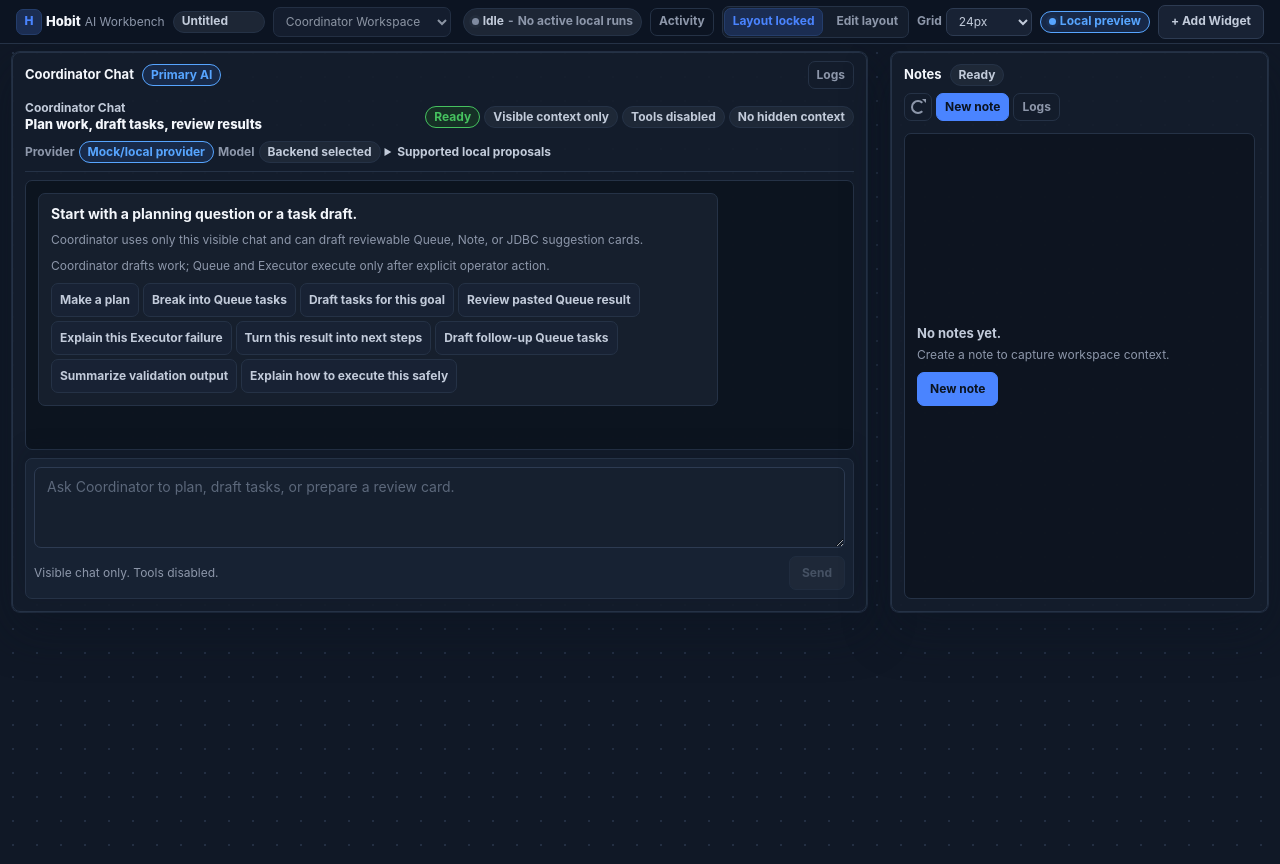
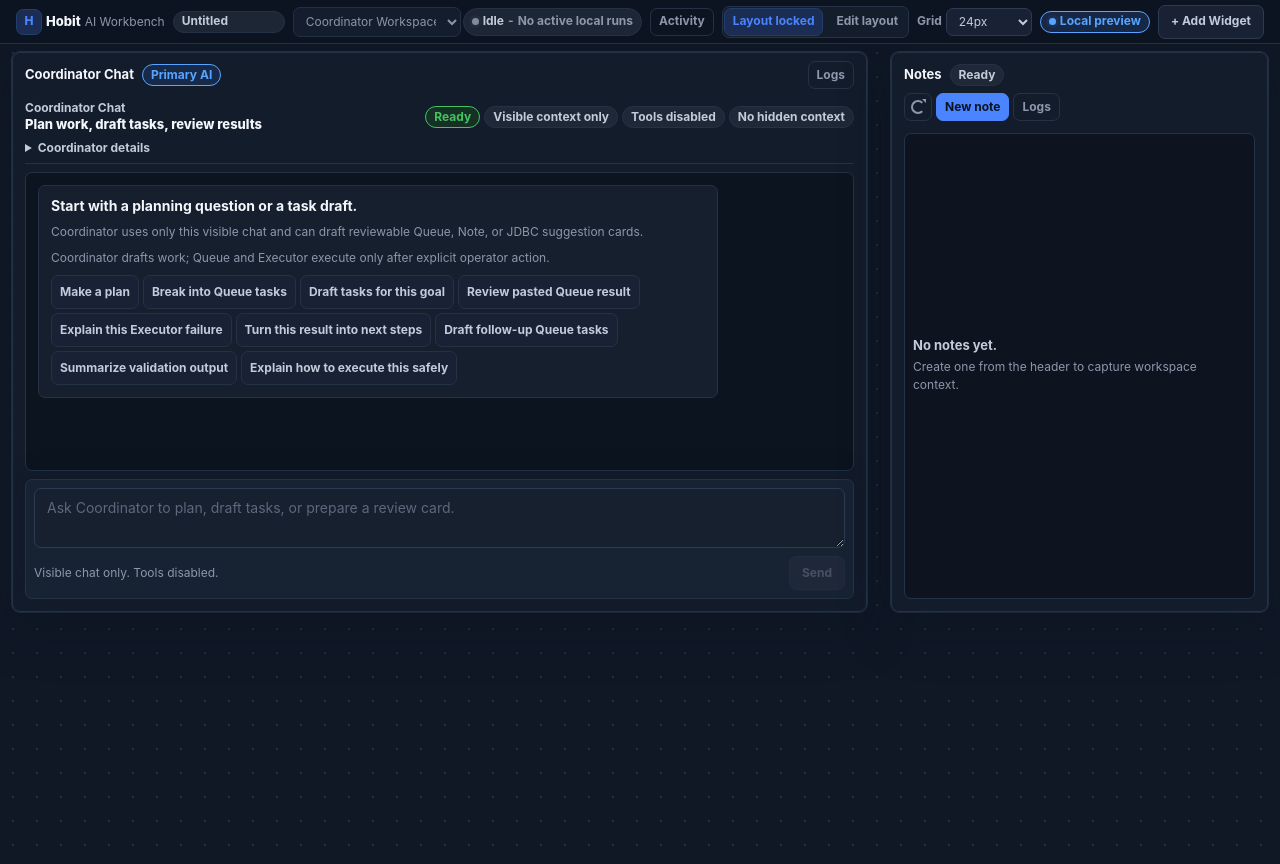
Before and after one commit to d-koshelev/Hobit, a React (Vite) app in the folder apps/desktop/frontend/: page / in a window 1280 px wide. Both pictures are taken after a click on the button "Create Workspace". Built offline with nearby package versions, Linux system fonts and the light colour scheme.

Commit message:
frontend: polish coordinator default workspace ui

```diff
--- a/apps/desktop/frontend/src/styles/components.css
+++ b/apps/desktop/frontend/src/styles/components.css
@@ -971,6 +971,10 @@
   min-width: 0;
 }
 
+.interactive-agent-provider-secondary {
+  color: var(--color-text-muted);
+}
+
 .interactive-agent-provider-disclosure summary {
   color: var(--color-text-secondary);
   cursor: pointer;
@@ -980,6 +984,10 @@
 }
 
 .interactive-agent-provider-disclosure p {
+  margin-top: var(--space-xs);
+}
+
+.interactive-agent-provider-secondary .interactive-agent-provider-row {
   margin-top: var(--space-xs);
 }
 
@@ -1139,9 +1147,9 @@
 
 .interactive-agent-provider-meta {
   margin: 0;
-  border-left: 2px solid var(--color-border-subtle);
+  border-left: 1px solid var(--color-border-subtle);
   border-radius: var(--radius-sm);
-  background: var(--color-widget-surface-raised);
+  background: transparent;
   padding: var(--space-xs);
   color: var(--color-text-muted);
   font-size: var(--text-xs);
@@ -1166,7 +1174,7 @@
 }
 
 .interactive-agent-input {
-  min-height: 72px;
+  min-height: 56px;
   padding-block: var(--space-sm);
   line-height: var(--line-normal);
   resize: vertical;
--- a/apps/desktop/frontend/src/styles/notes.css
+++ b/apps/desktop/frontend/src/styles/notes.css
@@ -202,6 +202,7 @@
 
 .notes-empty-state-compact {
   min-height: 0;
+  padding: var(--space-sm);
 }
 
 .notes-empty-state-action {
--- a/apps/desktop/frontend/src/styles/workbench-shell.css
+++ b/apps/desktop/frontend/src/styles/workbench-shell.css
@@ -99,8 +99,8 @@
 
 .workspace-pill {
   flex: 0 0 auto;
-  min-width: 92px;
-  max-width: 220px;
+  min-width: 112px;
+  max-width: 260px;
   min-height: 28px;
   overflow: hidden;
 }
--- a/apps/desktop/frontend/src/workbench/InteractiveAgentPlaceholderWidget.tsx
+++ b/apps/desktop/frontend/src/workbench/InteractiveAgentPlaceholderWidget.tsx
@@ -667,10 +667,12 @@ export function InteractiveAgentPlaceholderWidget({
                 </div>
               </div>
             </div>
-            <div
-              aria-label="Coordinator provider status"
-              className="interactive-agent-provider-row"
+            <details
+              aria-label="Coordinator provider details"
+              className="interactive-agent-provider-disclosure interactive-agent-provider-secondary"
             >
+              <summary>Coordinator details</summary>
+              <div className="interactive-agent-provider-row">
                 <span className="interactive-agent-status-label">Provider</span>
                 <Badge
                   variant={
@@ -695,13 +697,13 @@ export function InteractiveAgentPlaceholderWidget({
                 </Badge>
                 <span className="interactive-agent-status-label">Model</span>
                 <Badge variant="neutral">Backend selected</Badge>
-              <details className="interactive-agent-provider-disclosure">
-                <summary>Supported local proposals</summary>
+              </div>
               <p className="interactive-agent-text">
-                  {STATIC_PROPOSAL_TYPE_SUMMARY}. Queue and Note handoffs require approval plus a separate create action; JDBC suggestions do not execute SQL.
+                Supported local proposals: {STATIC_PROPOSAL_TYPE_SUMMARY}.
+                Queue and Note handoffs require approval plus a separate create
+                action; JDBC suggestions do not execute SQL.
               </p>
             </details>
-            </div>
           </div>
         </section>
 
@@ -755,11 +757,6 @@ export function InteractiveAgentPlaceholderWidget({
                 <p className="interactive-agent-message-role">
                   {message.role === "operator" ? "You" : "Coordinator Chat"}
                 </p>
-                {message.providerMeta ? (
-                  <Badge variant={message.providerMeta.badgeVariant}>
-                    {message.providerMeta.label}
-                  </Badge>
-                ) : null}
               </div>
               <div className="interactive-agent-message-body">
                 {renderMessageBody(message.body)}
@@ -768,7 +765,7 @@ export function InteractiveAgentPlaceholderWidget({
                 <details
                   className={`interactive-agent-provider-meta interactive-agent-provider-meta-${message.providerMeta.tone}`}
                 >
-                  <summary>Response details</summary>
+                  <summary>{message.providerMeta.label} details</summary>
                   <p>{message.providerMeta.detail}</p>
                 </details>
               ) : null}
@@ -860,7 +857,7 @@ export function InteractiveAgentPlaceholderWidget({
             onChange={(event) => setDraft(event.currentTarget.value)}
             placeholder="Ask Coordinator to plan, draft tasks, or prepare a review card."
             ref={textareaRef}
-            rows={3}
+            rows={2}
             value={draft}
           />
           <div className="interactive-agent-action-row">
--- a/apps/desktop/frontend/src/workbench/NotesPlaceholderWidget.tsx
+++ b/apps/desktop/frontend/src/workbench/NotesPlaceholderWidget.tsx
@@ -98,20 +98,7 @@ export function NotesPlaceholderWidget({
       {singleState ? (
         <div className="notes-product-shell notes-product-shell-empty">
           <NotesEmptyState
-            actionDisabled={isCreating || isLoading || !apiAvailable}
-            actionLabel={
-              !isLoading && !loadError && notes.length === 0
-                ? isCreating
-                  ? "Creating"
-                  : "New note"
-                : undefined
-            }
             compact
-            onAction={
-              !isLoading && !loadError && notes.length === 0
-                ? createNote
-                : undefined
-            }
             role={loadError ? "alert" : undefined}
             text={singleState.text}
             title={singleState.title}
--- a/apps/desktop/frontend/src/workbench/coordinatorLocalProposalGeneration.ts
+++ b/apps/desktop/frontend/src/workbench/coordinatorLocalProposalGeneration.ts
@@ -33,22 +33,22 @@ export type CoordinatorOutcomeReviewDraft = {
 };
 
 const NO_PROPOSAL_RESPONSE =
-  "Local deterministic fallback did not detect a supported proposal intent in your explicit message.";
+  "I can help plan work, draft Queue tasks, or review pasted results. This workspace does not have a live time tool connected.";
 
 const GENERATED_PROPOSAL_RESPONSE =
-  "Generated local deterministic proposal previews from your explicit message. Review or edit the visible inputs before approval; approval does not execute by itself.";
+  "I drafted reviewable proposal cards from your message. Review or edit the visible inputs before approval; approval does not execute by itself.";
 
 const GENERATED_PLAN_RESPONSE =
-  "Generated a local plan from your explicit message. Review the steps and decide whether any draft should become a Queue task.";
+  "I drafted a plan from the visible chat. Review the steps and decide whether any work should become a Queue task.";
 
 const GENERATED_PLAN_AND_PROPOSAL_RESPONSE =
-  "Generated a local plan and proposal previews from your explicit message. Review or edit visible fields before approval; approval does not execute by itself.";
+  "I drafted a plan and reviewable proposal cards from the visible chat. Review or edit visible fields before approval; approval does not execute by itself.";
 
 const GENERATED_REVIEW_RESPONSE =
-  "Generated a local outcome review from your explicit pasted text. No Queue, Executor, validation logs, files, artifacts, or hidden context were read.";
+  "I reviewed the pasted result text and summarized what it appears to show. No Queue, Executor, validation logs, files, artifacts, or hidden context were read.";
 
 const GENERATED_REVIEW_AND_PROPOSAL_RESPONSE =
-  "Generated a local outcome review and follow-up Queue task draft from your explicit pasted text. Review or edit visible fields before approval; approval does not execute by itself.";
+  "I reviewed the pasted result text and drafted a follow-up Queue task card. Review or edit visible fields before approval; approval does not execute by itself.";
 
 const MAX_TITLE_LENGTH = 72;
 const MAX_LOCAL_QUEUE_DRAFTS = 4;
--- a/apps/desktop/frontend/src/workbench/coordinatorProviderRequest.ts
+++ b/apps/desktop/frontend/src/workbench/coordinatorProviderRequest.ts
@@ -106,7 +106,7 @@ function mockLocalDisplayText(
     return localFallback;
   }
 
-  return "I can help plan the work, draft tasks, or review visible pasted results.";
+  return "I can help plan work, draft Queue tasks, or review pasted results. This workspace does not have a live time tool connected.";
 }
 
 export function coordinatorProviderPendingMeta(
--- a/apps/desktop/frontend/src/workbench/notes/NotesEmptyState.tsx
+++ b/apps/desktop/frontend/src/workbench/notes/NotesEmptyState.tsx
@@ -68,7 +68,7 @@ export function notesSingleState({
 
   if (noteCount === 0) {
     return {
-      text: "Create a note to capture workspace context.",
+      text: "Create one from the header to capture workspace context.",
       title: "No notes yet.",
     };
   }
```
Also changed, not shown: 2 other files (tests, documents, lock files or other folders). Lines whose indentation alone changed are shown as unchanged.
